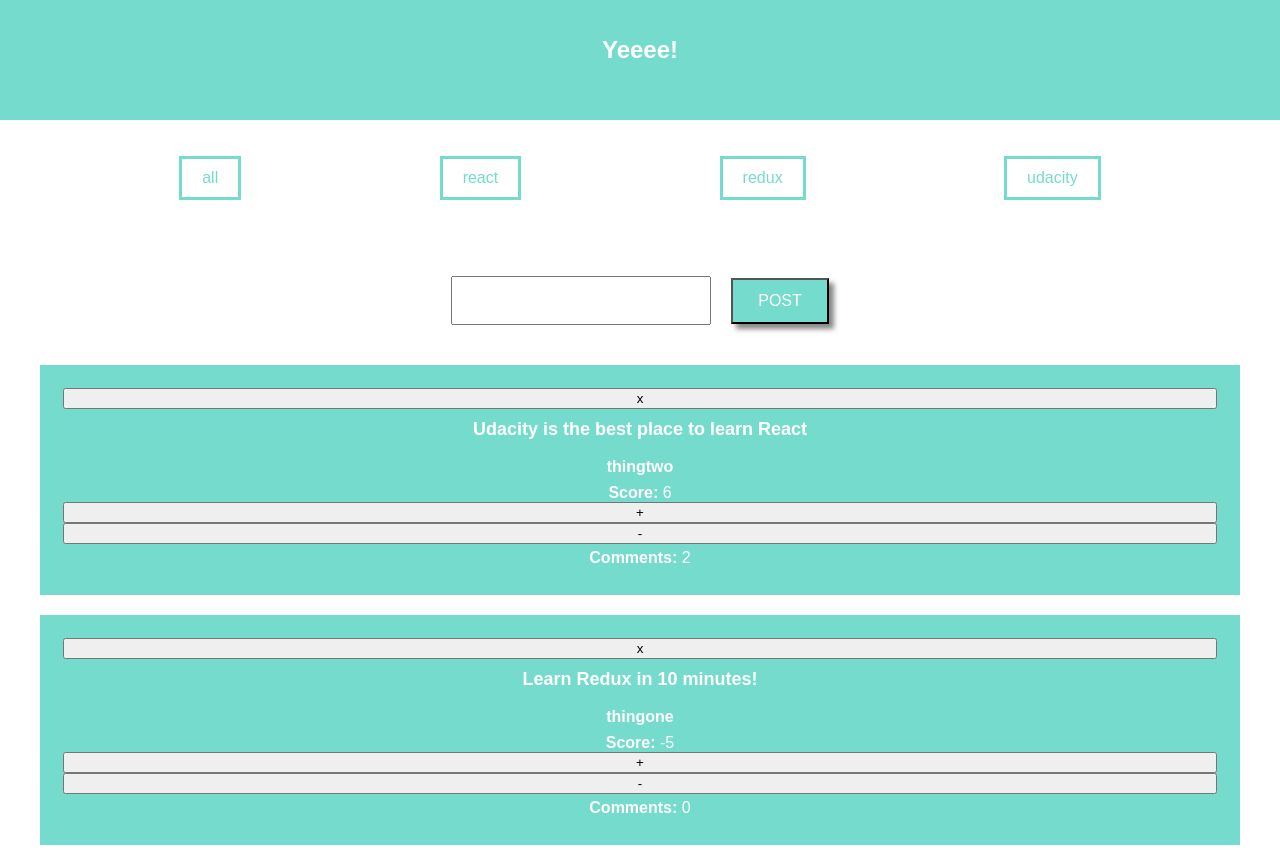
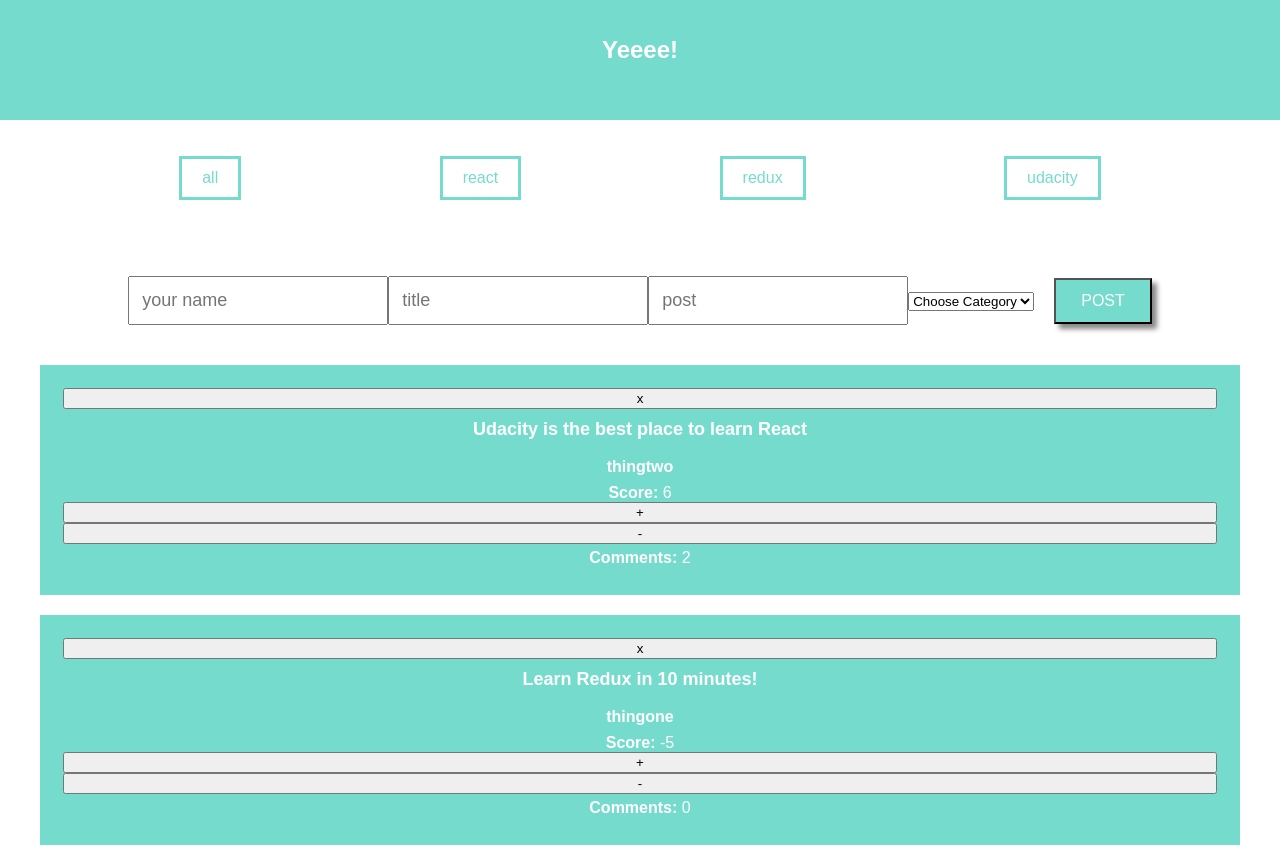
Before and after one commit to jeremyjgyoung/jeremy-young-readable-project, a React (Create React App) app: page / in a window 1280 px wide. Built offline with nearby package versions, Linux system fonts and the light colour scheme.

Commit message:
fixed unique keys warning by placing keys in the Link tags

```diff
--- a/package.json
+++ b/package.json
@@ -11,7 +11,8 @@
     "react-router-redux": "^4.0.8",
     "react-scripts": "1.0.14",
     "redux": "^3.7.2",
-    "sort-by": "^1.2.0"
+    "sort-by": "^1.2.0",
+    "uniqid": "^4.1.1"
   },
   "scripts": {
     "start": "react-scripts start",
--- a/src/components/HeaderNavBar.js
+++ b/src/components/HeaderNavBar.js
@@ -12,8 +12,8 @@ class HeaderNavBar extends Component {
         <nav className="Nav-bar">
           <ul>
             {this.props.categories.map((category, index) =>
-              <Link className="Category-links" to={`/${category.path}`}>
-                <li key={category.name}>{category.name}</li>
+              <Link className="Category-links" to={`/${category.path}`} key={category.name}>
+                <li>{category.name}</li>
               </Link>
             )}
           </ul>
--- a/src/components/PostForm.js
+++ b/src/components/PostForm.js
@@ -4,26 +4,63 @@ import { addPost } from '../actions'
 
 // Be able to post
 class PostForm extends Component {
-
-  state = { typedPost: '' }
-  handleChange = (event) => {
-    this.setState({typedPost: event.target.value.trim() })
+  state = {
+    author: '',
+    title: '',
+    typedPost: '',
+    category: ''
   }
-
+  handleChangeAuthor = (event) => {
+    this.setState({author: event.target.value })
+  }
+  handleChangeTitle = (event) => {
+    this.setState({title: event.target.value })
+  }
+  handleChangePost = (event) => {
+    this.setState({typedPost: event.target.value })
+  }
+  handleChangeCategory = (event) => {
+    this.setState({category: event.target.value })
+  }
   render() {
     return (
       <div className="PostForm">
         <form className="Form">
             <input type="text" className="Input"
-              value={this.state.email}
-              onChange={this.handleChange}
+              placeholder="your name"
+              value={this.state.author}
+              onChange={this.handleChangeAuthor}
              />
+             <input type="text" className="Input"
+               placeholder="title"
+               value={this.state.title}
+               onChange={this.handleChangeTitle}
+              />
+            <input type="text" className="Input"
+              placeholder="post"
+              value={this.state.typedPost}
+              onChange={this.handleChangePost}
+             />
+             <select
+               value={this.state.category}
+               onChange={this.handleChangeCategory}>
+                <option value="">Choose Category</option>
+                <option value="react">React</option>
+                <option value="redux">Redux</option>
+                <option value="read">Udacity</option>
+             </select>
           <button type="submit" className="Post-button"
-            onClick={() => this.props.addPost({body:this.state.typedPost})}
+            onClick={() => this.props.addPost({author:this.state.author, title:this.state.title, body:this.state.typedPost, category:this.state.category, })}
           >POST</button>
         </form>
       </div>
     )
+  }
+}
+
+function mapStateToProps(state) {
+  return {
+    posts: Object.values(state.posts)
   }
 }
 
@@ -33,4 +70,4 @@ function mapDispatchToProps(dispatch) {
   }
 }
 
-export default connect(mapDispatchToProps)(PostForm)
+export default connect(mapStateToProps, mapDispatchToProps)(PostForm)
--- a/src/components/PostList.js
+++ b/src/components/PostList.js
@@ -10,8 +10,8 @@ class PostList extends Component {
     let allMappedPosts = (
       this.props.posts.filter(post =>
         post.deleted===false).sort(sortBy('-voteScore')).map((post) =>(
-        <Link className="Category-links" to={`/${this.props.category}/${post.id}`}>
-          <div className="Post" key={post.id}>
+        <Link className="Category-links" to={`/${this.props.category}/${post.id}`} key={post.id}>
+          <div className="Post">
             <button onClick={() =>
               this.props.deletePost({id:post.id, voteScore:post.deleted})}>x</button>
             <h1 className="Post-title">{post.title}</h1>
@@ -29,7 +29,7 @@ class PostList extends Component {
     let categoryMappedPosts = (
       this.props.posts.filter(post =>
         (post.category===this.props.category && post.deleted===false)).sort(sortBy('-voteScore')).map((post) =>(
-      <Link className="Category-links" to={`/${this.props.category}/${post.id}`}>
+      <Link className="Category-links" to={`/${this.props.category}/${post.id}`} key={post.id}>
         <div className="Post" key={post.id}>
           <button onClick={() =>
             this.props.deletePost({id:post.id, voteScore:post.deleted})}>x</button>
--- a/src/reducers/reducer_post.js
+++ b/src/reducers/reducer_post.js
@@ -1,16 +1,29 @@
+import {uniqid} from 'uniqid'
 import { ADD_POST, EDIT_POST, DELETE_POST,
   INCREMENT_VOTE, DECREMENT_VOTE } from '../actions'
 
 // To Do: Make logic make sense
 // Clean up logic with ES6 code
 export default function (state = initialPostState, action) {
-  const { id } = action
+  const { id, voteScore, author, title, body, category } = action
 
   switch (action.type) {
     case ADD_POST :
+      let randomlyGenId = `${Math.floor(1000000000*Math.random())}${Date.now()}`
+      console.log(`${randomlyGenId} the post is author: ${author} title: ${title} body: ${body} category: ${category} `)
       return {
-        // ...state,
-        // [action]: ...,
+        ...state,
+        randomlyGenId: {
+          id: randomlyGenId,
+          timestamp: Date.now(),
+          title: `${title}`,
+          body: `${body}`,
+          author: `${author}`,
+          category: `${category}`,
+          voteScore: 0,
+          deleted: false,
+          commentCount: 0
+        }
       }
     case EDIT_POST :
       return {
@@ -21,7 +34,16 @@ export default function (state = initialPostState, action) {
       let delState = {...state}
       delState[id].deleted = true
       return delState
+    // case INCREMENT_VOTE :
+    //   return {
+    //     ...state,
+    //     [id]: {
+    //       ...state[id],
+    //         voteScore: ++voteScore
+    //     }
+    //   }
     case INCREMENT_VOTE :
+      console.log('incremented vote')
       let incState = {...state}
       incState[id].voteScore++
       return incState
```
